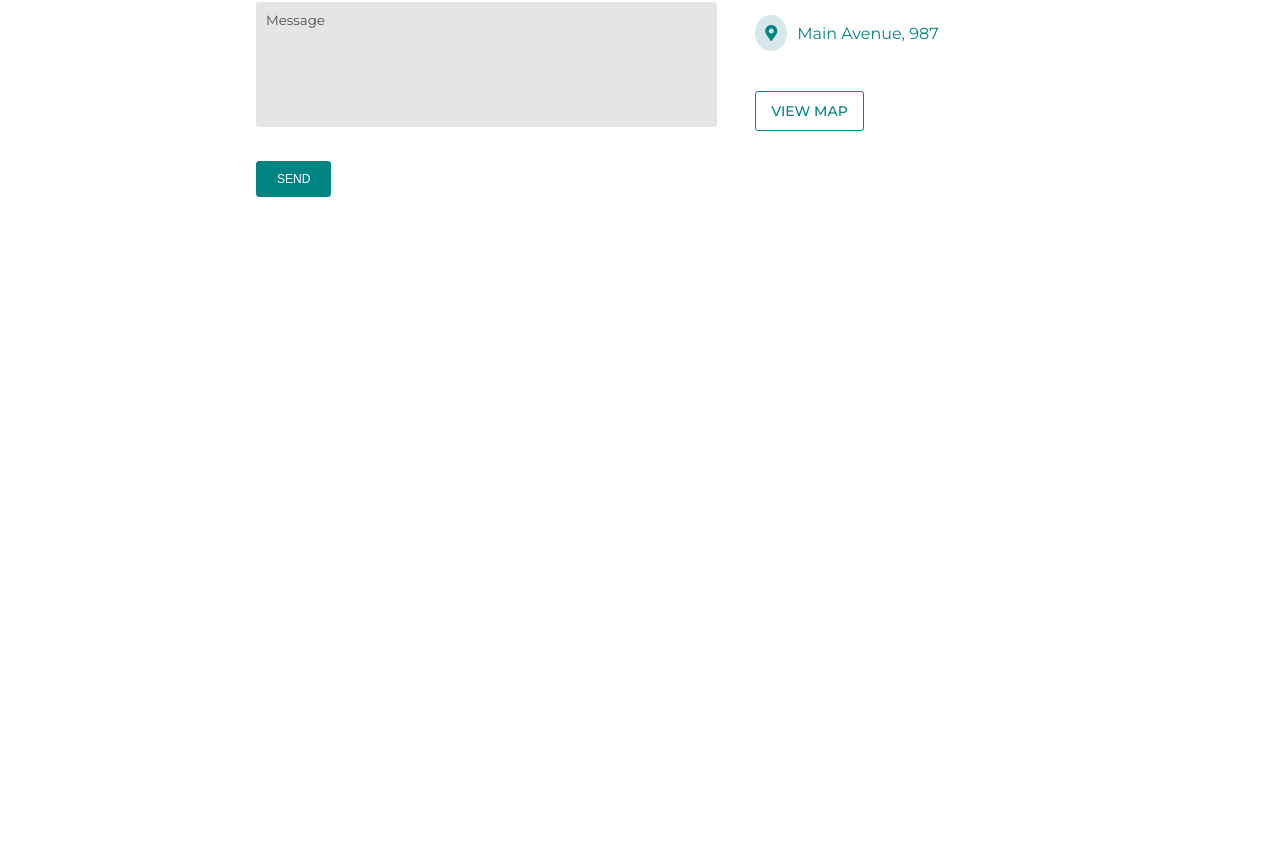
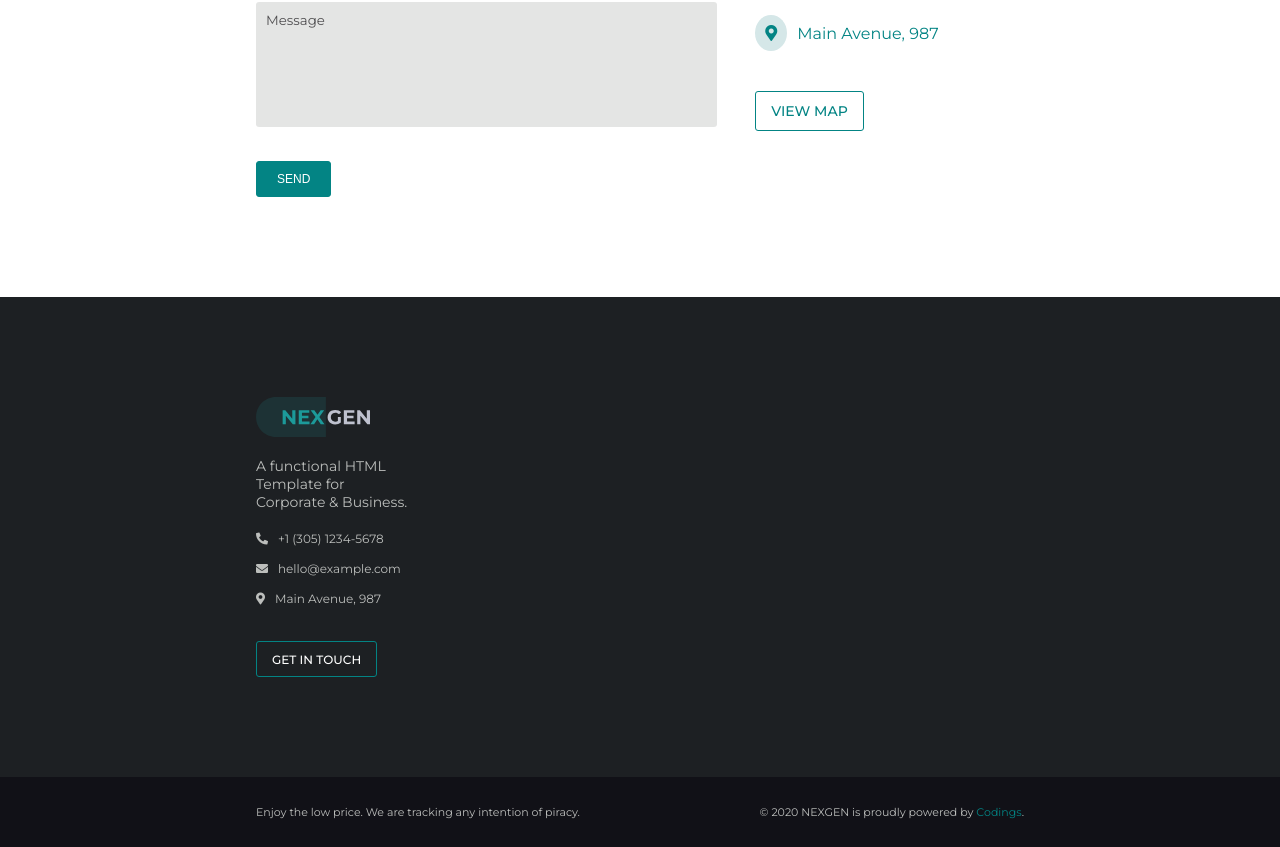
Before and after one commit to Jacopoguerini/proj-html-vuejs, a Vue app: page / in a window 1280 px wide. Shown: the part 4442-5289 px from the top of the page. Before the commit the page ends 4739 px from the top, so only its background shows below. Built offline with nearby package versions, Linux system fonts and the light colour scheme.

Commit message:
Bozza iniziale Footer e invio Props

```diff
--- a/src/App.vue
+++ b/src/App.vue
@@ -7,12 +7,16 @@
     <Main
     :contacts="contacts"/>
 
+    <Footer
+    :contacts="contacts"/>
+
   </div>
 </template>
 
 <script>
 import Header from './components/Header';
 import Main from './components/Main';
+import Footer from './components/Footer';
 
 export default {
   name: 'App',
@@ -28,13 +32,14 @@ export default {
   },
   components: {
     Header,
-    Main
+    Main,
+    Footer
   }
 }
 </script>
 
 <style lang="scss">
-@import './style/general.scss'
+@import './style/general.scss';
 
 
 </style>
--- /dev/null
+++ b/src/components/Footer-columns.vue
@@ -0,0 +1,95 @@
+<template>
+
+    <section class="container">
+
+        <div class="footer-col">
+            <img src="../assets/svgs/svg-7.svg" alt="NexGen Logo">
+            <p>A functional HTML Template for Corporate &amp; Business.</p>
+            <ul>
+                <li>
+                    <i class="fas fa-phone-alt"></i>
+                    <span>{{ contacts.phone }}</span>
+                </li>
+                <li>
+                    <i class="fas fa-envelope"></i>
+                    <span>{{ contacts.contactMail }}</span>
+                </li>
+                <li>
+                    <i class="fas fa-map-marker-alt"></i>
+                    <span>{{ contacts.address }}</span>
+                </li>
+            </ul>
+            <span class="btn btn-secondary">
+                <a href="#contacts">
+                    get in touch
+                </a>
+            </span>
+        </div>
+
+        <div class="footer-col">
+
+        </div>
+
+        <div class="footer-col">
+
+        </div>
+
+        <div class="footer-col">
+
+        </div>
+    </section>
+</template>
+
+<script>
+export default {
+    name: "FooterColumns",
+    props: {
+        "about": Array,
+        "services": Array,
+        "support": Array,
+        "contacts": Object
+    }
+}
+</script>
+
+<style lang="scss" scoped>
+@import '../style/general.scss';
+@import '../style/variables.scss';
+
+    .footer-col {
+        font-size: 12px;
+        display: flex;
+        flex-direction: column;
+        align-items: flex-start;
+
+        p {
+            margin: 20px 0;
+        }
+
+        ul {
+            margin-bottom: 20px;
+
+            li {
+                margin-bottom: 15px;
+
+                i {
+                    margin-right: 10px;
+                }
+            }
+        }
+
+        img {
+            height: 40px;
+        }
+
+        .btn {
+            padding:  8px 0;
+
+            a {
+                color: $white;
+                font-size: 12px;
+            }
+        }
+    }
+
+</style>
--- /dev/null
+++ b/src/components/Footer.vue
@@ -0,0 +1,145 @@
+<template>
+    <footer>
+        <FooterColumns
+        :about="about"
+        :services="services"
+        :support="support"
+        :contacts="contacts" />
+
+        <div class="footer-bar">
+            <div class="container">
+                <span>Enjoy the low price. We are tracking any intention of piracy.</span>
+                <span>&copy; 2020 NEXGEN is proudly powered by <a href="#">Codings</a>.</span>
+            </div>
+        </div>
+    </footer>
+</template>
+
+<script>
+import FooterColumns from './Footer-columns';
+
+export default {
+    name: "Footer",
+    components: {
+        FooterColumns
+    },
+    props: {
+        "contacts": Object
+    },
+    data: function() {
+        return {
+            about: [
+                {
+                    name: "The Company",
+                    url: "#company"
+                },
+                {
+                    name: "Institutional",
+                    url: "#projects"
+                },
+                {
+                    name: "Social & Events",
+                    url: "#projects"
+                },
+                {
+                    name: "Innovation",
+                    url: "#projects"
+                },
+                {
+                    name: "Environment",
+                    url: "#projects"
+                },
+                {
+                    name: "Technology",
+                    url: "#projects"
+                }
+            ],
+            services: [
+                {
+                    name: "Audit & Assurance",
+                    url: "#services"
+                },
+                {
+                    name: "Financial Advisory",
+                    url: "#services"
+                },
+                {
+                    name: "Analytics and M&A",
+                    url: "#services"
+                },
+                {
+                    name: "Middle Marketing",
+                    url: "#services"
+                },
+                {
+                    name: "Legal Consulting",
+                    url: "#services"
+                },
+                {
+                    name: "Regiulatory Risk",
+                    url: "#services"
+                }
+            ],
+            support: [
+                {
+                    name: "Responsibility",
+                    url: ""
+                },
+                {
+                    name: "Terms of Use",
+                    url: ""
+                },
+                {
+                    name: "About Cookies",
+                    url: ""
+                },
+                {
+                    name: "Privacy Policy",
+                    url: ""
+                },
+                {
+                    name: "Accessibility",
+                    url: ""
+                },
+                {
+                    name: "Information",
+                    url: ""
+                }
+            ]
+        }
+    }
+}
+</script>
+
+<style lang="scss" scoped>
+@import '../style/general.scss';
+@import '../style/variables.scss';
+
+    footer {
+        background-color: $shark;
+        color: $pumice;
+
+        .footer-bar {
+            background-color: $woodSmoke;
+            height: 70px;
+
+            .container {
+                height: 100%;
+                font-size: 11px;
+                display: flex;
+                justify-content: space-between;
+                align-items: center;
+
+                a {
+                    text-decoration: none;
+                    color: $blueLagoon;
+
+                    &:hover {
+                        text-decoration: underline;
+                    }
+                }
+            }
+        }
+    }
+
+</style>
--- a/src/components/Main.vue
+++ b/src/components/Main.vue
@@ -109,6 +109,7 @@
         </section>
         <!-- /Results -->
 
+        <!-- Contacts -->
         <section id="contacts">
             <div class="container">
                 <div class="form">
@@ -162,7 +163,7 @@
                 </div>
             </div>
         </section>
-
+        <!-- /Contacts -->
 
   </main>
 </template>
--- a/src/components/Nav.vue
+++ b/src/components/Nav.vue
@@ -21,7 +21,7 @@
 
                 <!-- get in touch button -->
                 <span class="btn btn-primary">
-                    <a href="#">
+                    <a href="#contacts">
                         get in touch
                     </a>
                 </span>
--- a/src/style/general.scss
+++ b/src/style/general.scss
@@ -122,3 +122,7 @@ ul {
     top: 0;
     left: 0;
 }
+
+.footer-col {
+    width: 20%
+}
```
